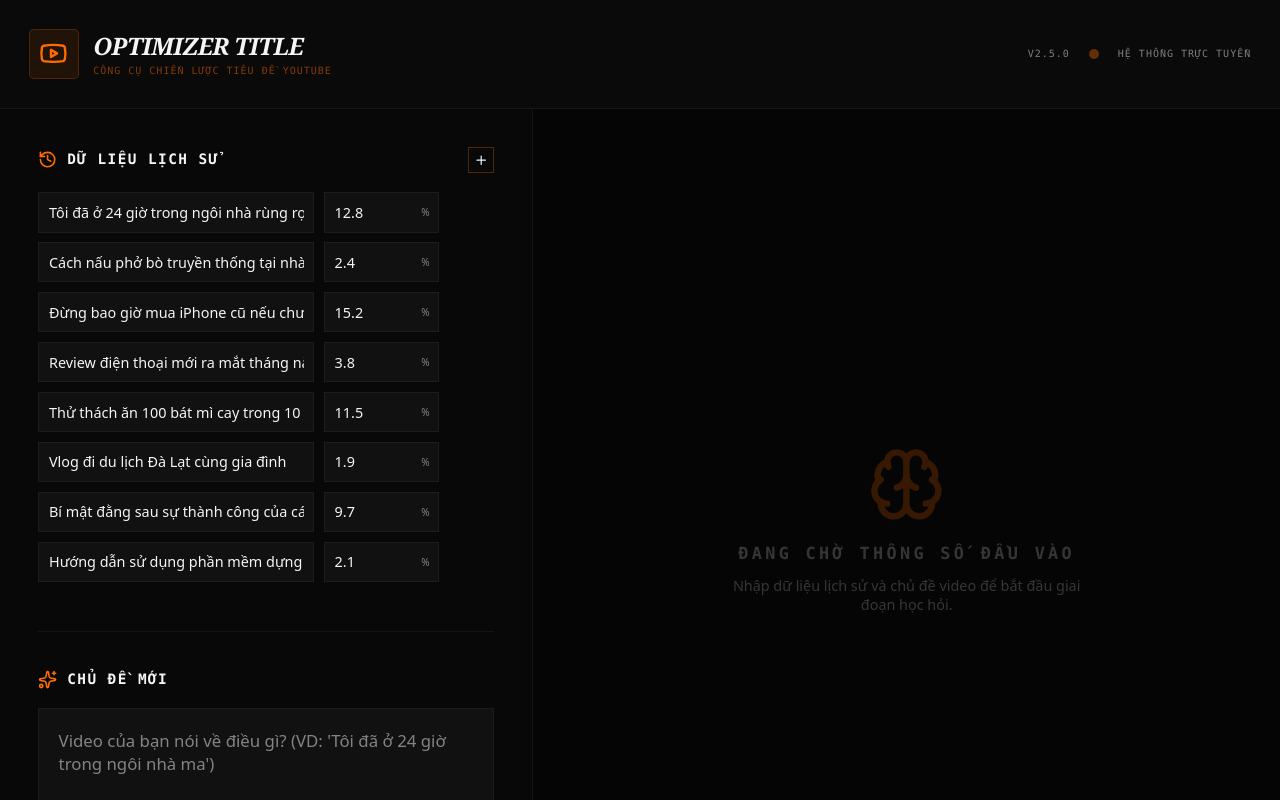
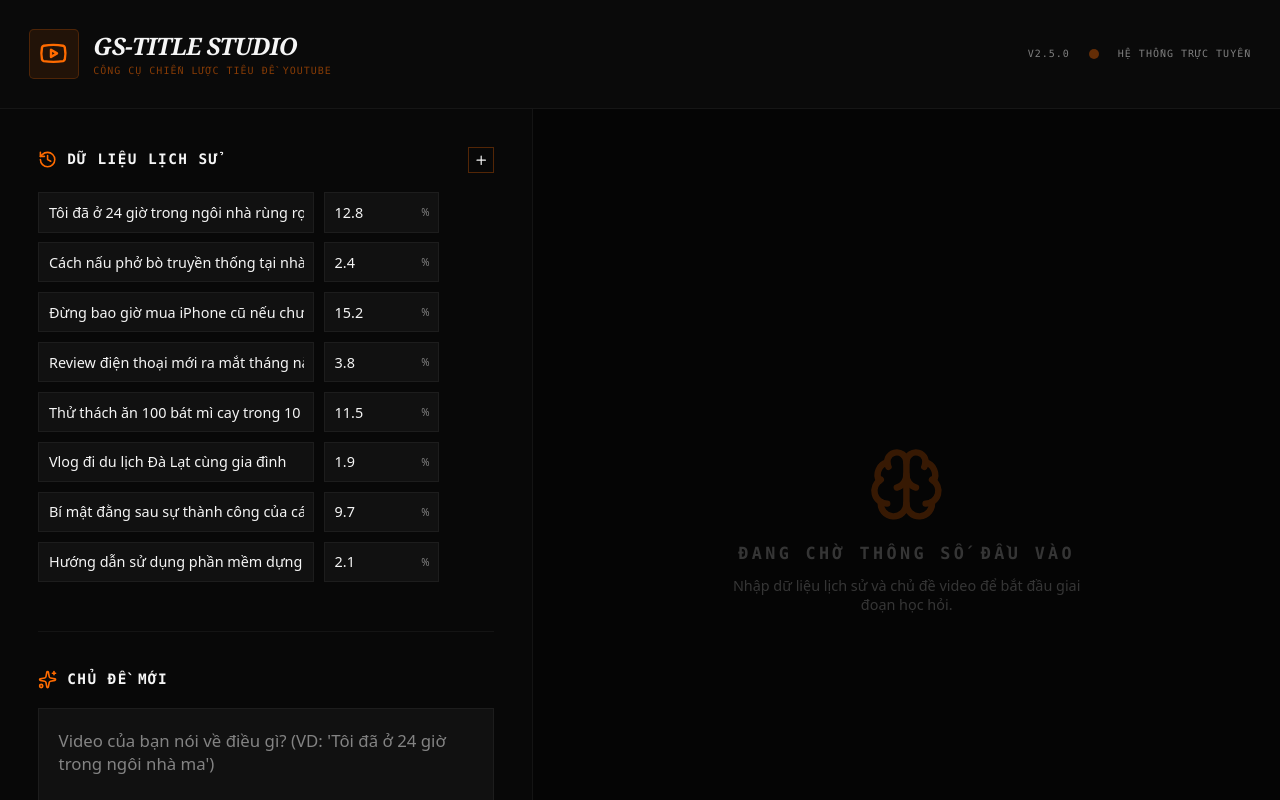
Before and after one commit to kyuc384/gstitle, a React (Vite) app: page / in a window 1280 px wide. Shown: the top 800 px of the page. Built offline with nearby package versions, Linux system fonts and the light colour scheme.

Commit message:
Update App.tsx

```diff
--- a/src/App.tsx
+++ b/src/App.tsx
@@ -212,7 +212,7 @@ export default function App() {
             <Youtube className="text-[#FF6B00] w-6 h-6" />
           </div>
           <div>
-            <h1 className="text-xl font-bold tracking-tight uppercase italic font-serif">Optimizer Title</h1>
+            <h1 className="text-xl font-bold tracking-tight uppercase italic font-serif">GS-Title Studio</h1>
             <p className="text-[10px] uppercase tracking-widest opacity-50 font-mono text-[#FF6B00]">Công cụ Chiến lược Tiêu đề YouTube</p>
           </div>
         </div>
```
